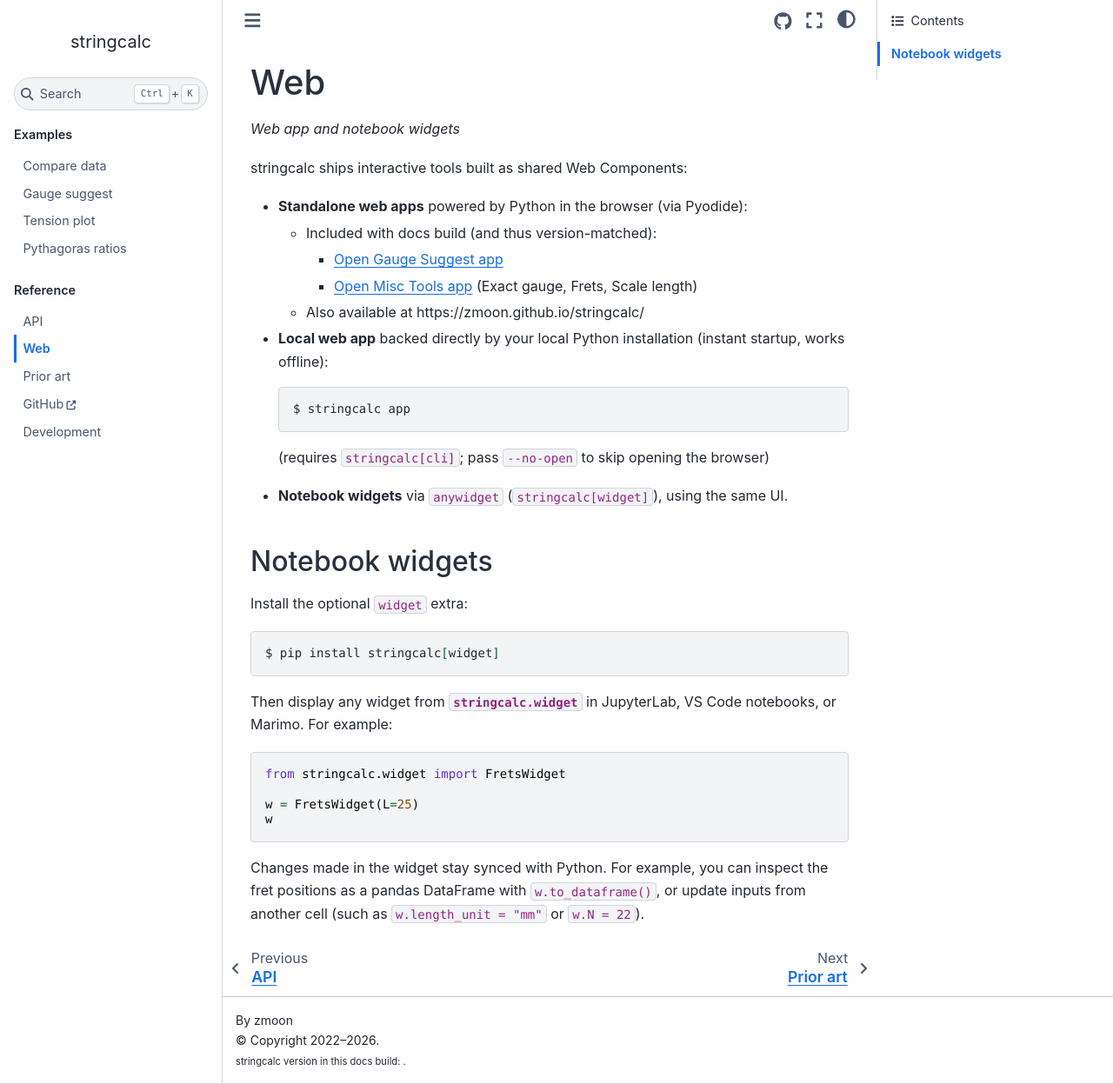
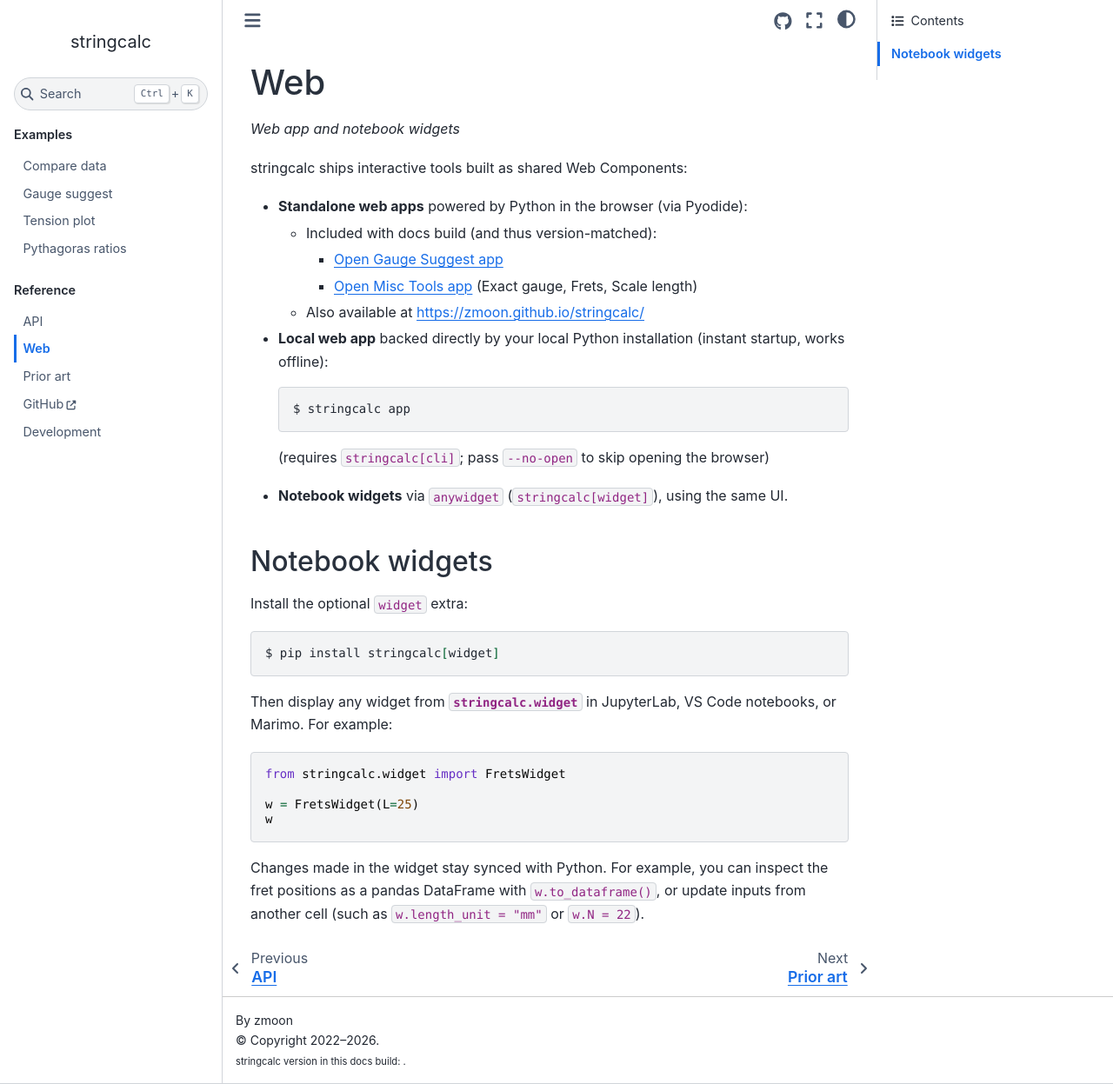
Before and after one commit to zmoon/stringcalc, a Sphinx documentation site: the page built from docs/web.md, in a window 1280 px wide and 1247 px high. Shown: the whole window at 87% size. Built offline with Sphinx 7.4.7 and the Sphinx Book theme 1.1.4, drawn with Linux system fonts in a browser that asks for light colours; pages that are not in the unit, such as notebooks, are missing from menus; the version number could not be read and is left out.

Commit message:
Fix web doc link to Pages

````diff
--- a/docs/web.md
+++ b/docs/web.md
@@ -9,7 +9,7 @@ stringcalc ships interactive tools built as shared Web Components:
   - Included with docs build (and thus version-matched):
     - <a href="_static/app/index.html" target="_blank" rel="noopener">Open Gauge Suggest app</a>
     - <a href="_static/app/misc.html" target="_blank" rel="noopener">Open Misc Tools app</a> (Exact gauge, Frets, Scale length)
-  - Also available at https://zmoon.github.io/stringcalc/
+  - Also available at <https://zmoon.github.io/stringcalc/>
 - **Local web app** backed directly by your local Python installation (instant startup, works offline):
   ```{code} console
   $ stringcalc app
````
